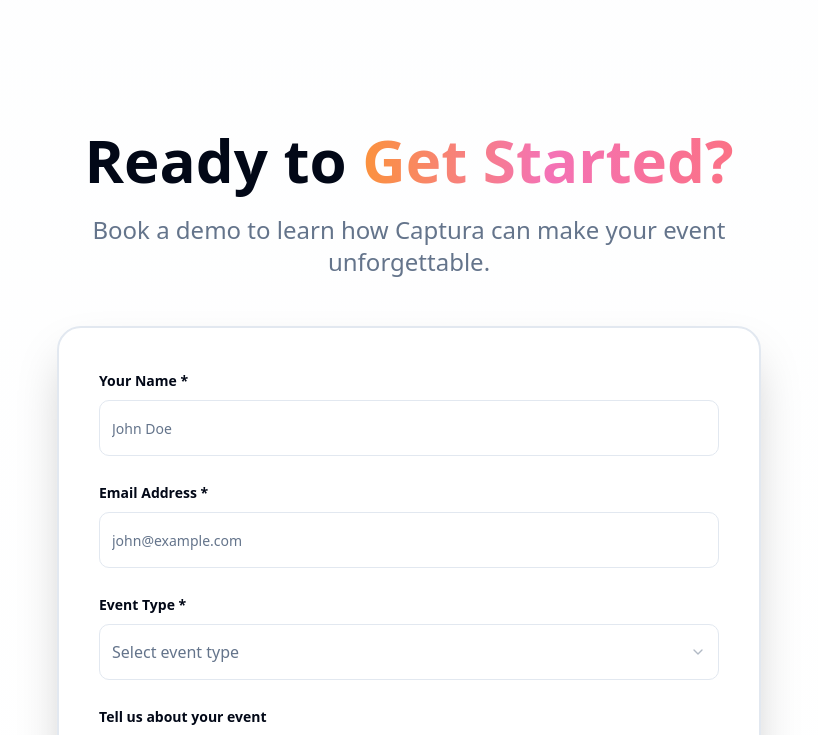
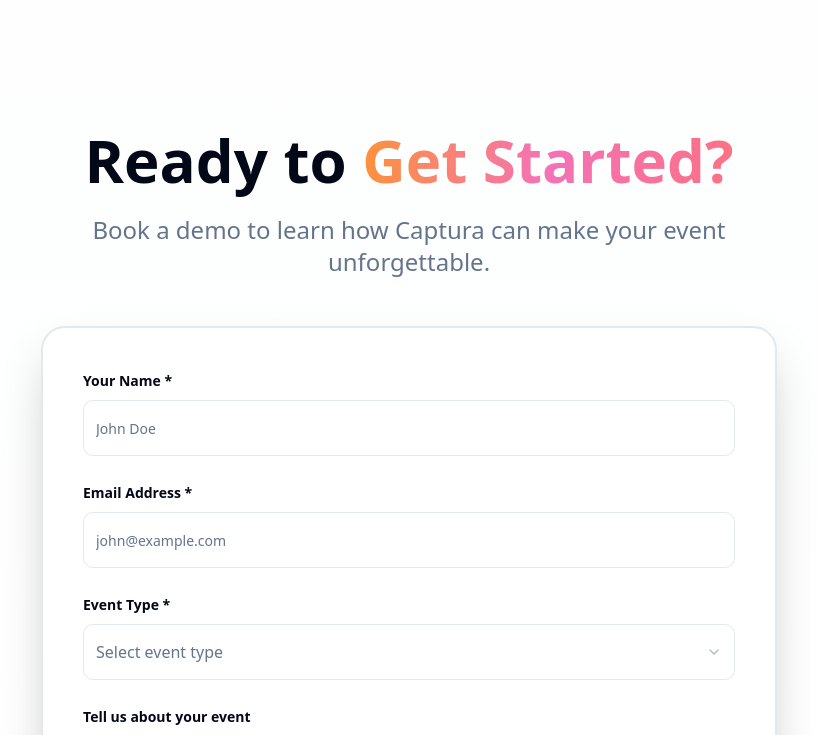
Before and after one commit to nunodores/capturla-event-story, a React (Vite) app: page / in a window 1280 px wide. Shown: the part 6660-7395 px from the top of the page, without its empty margins (231-1049 px from the left). Built offline with nearby package versions, Linux system fonts and the light colour scheme; no server answers; the database is empty; the HTML template or start-up script is replaced by a standard one.

Commit message:
Code edited in Lovable Code Editor

```diff
--- a/src/components/CTA.tsx
+++ b/src/components/CTA.tsx
@@ -6,10 +6,13 @@ import { Select, SelectContent, SelectItem, SelectTrigger, SelectValue } from "@
 const CTA = () => {
   return (
     <section id="contact" className="py-20 sm:py-28 bg-gradient-to-b from-muted/10 to-background">
-      <div className="container mx-auto max-w-3xl">
+      <div className="container mx-auto px-4 max-w-3xl">
         <div className="text-center mb-8 sm:mb-12 space-y-4 sm:space-y-6 ">
           <h2 className="text-3xl sm:text-4xl md:text-5xl lg:text-6xl font-bold leading-tight">
-            Ready to <span className="bg-gradient-to-r from-orange-400 via-pink-400 to-rose-400 bg-clip-text text-transparent">Get Started?</span>
+            Ready to{" "}
+            <span className="bg-gradient-to-r from-orange-400 via-pink-400 to-rose-400 bg-clip-text text-transparent">
+              Get Started?
+            </span>
           </h2>
           <p className="text-base sm:text-lg md:text-xl lg:text-2xl text-muted-foreground leading-relaxed">
             Book a demo to learn how Captura can make your event unforgettable.
@@ -22,11 +25,7 @@ const CTA = () => {
               <label htmlFor="name" className="text-xs sm:text-sm font-semibold">
                 Your Name *
               </label>
-              <Input
-                id="name"
-                placeholder="John Doe"
-                className="h-12 sm:h-14 text-sm sm:text-base"
-              />
+              <Input id="name" placeholder="John Doe" className="h-12 sm:h-14 text-sm sm:text-base" />
             </div>
 
             <div className="space-y-2">
```
